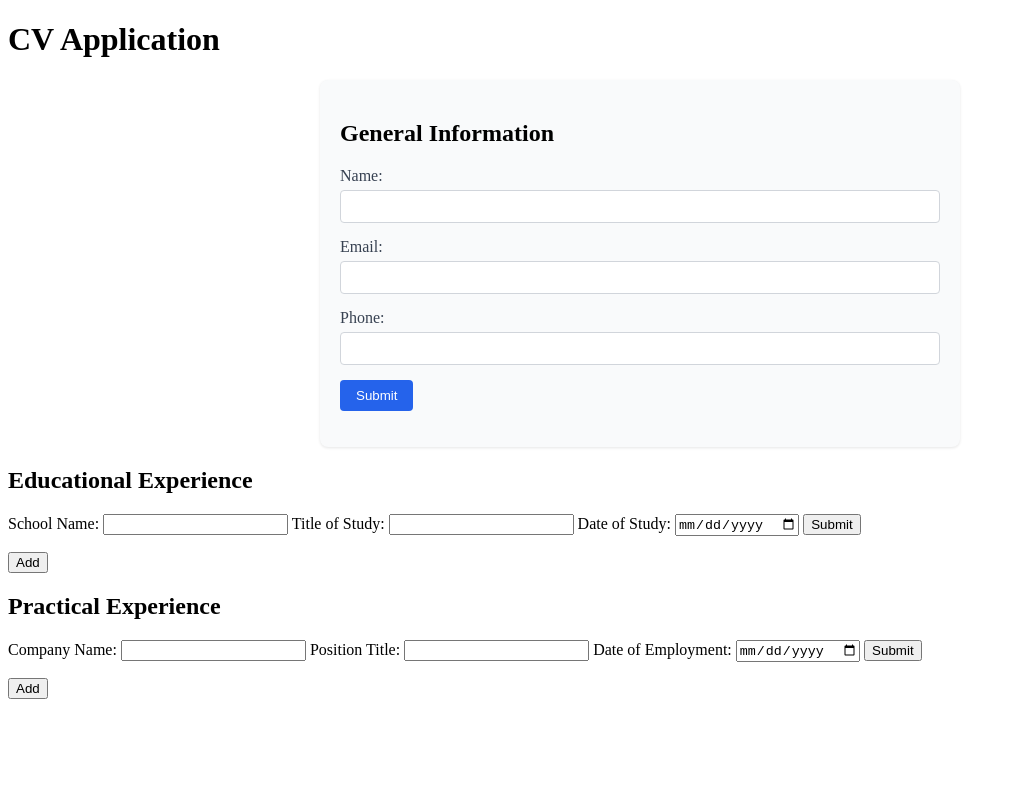
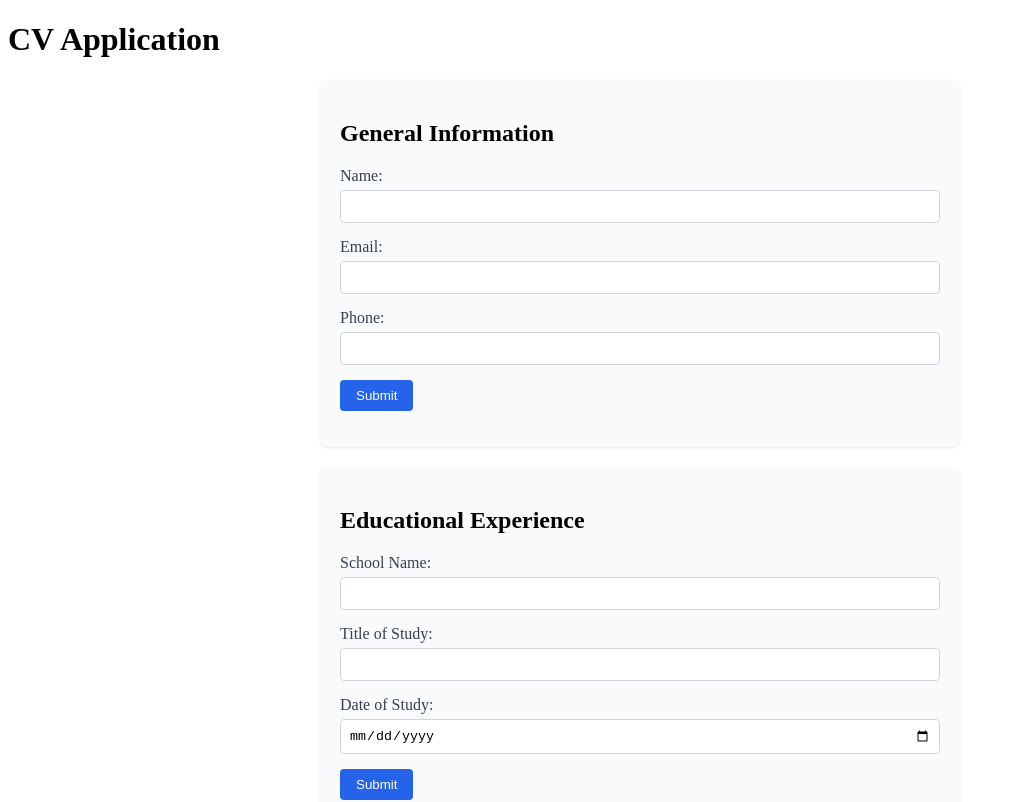
Before and after one commit to top-submissions/fullstackjs-cv-application, a React (Vite) app: page / in a window 1280 px wide. Shown: the top 802 px of the page, without its empty margins (0-1009 px from the left). Built offline with nearby package versions, Linux system fonts and the light colour scheme.

Commit message:
feat(form style): wrap output in formSection, formContainer classes

```diff
--- a/src/components/forms/EducationalExperienceForm/EducationalExperienceForm.jsx
+++ b/src/components/forms/EducationalExperienceForm/EducationalExperienceForm.jsx
@@ -1,4 +1,5 @@
 import React, { useState } from 'react';
+import styles from './EducationalExperienceForm.module.css';
 
 function EducationalExperienceForm() {
   const [entries, setEntries] = useState([
@@ -63,12 +64,13 @@ function EducationalExperienceForm() {
   };
 
   return (
-    <div>
+    <div className={styles.formSection}>
       <h2>Educational Experience</h2>
       {entries.map((entry) => (
         <div key={entry.id}>
           {!entry.isSubmitted ? (
             <>
+              <div className={styles.formContainer}>
                 <label>
                   School Name:{' '}
                   <input
@@ -100,6 +102,7 @@ function EducationalExperienceForm() {
                   />{' '}
                 </label>
                 <button onClick={() => handleSubmit(entry.id)}>Submit</button>
+              </div>
               <div>
                 <p>{entry.schoolName}</p>
                 <p>{entry.titleOfStudy}</p>
```
Lines whose indentation alone changed are shown as unchanged.
